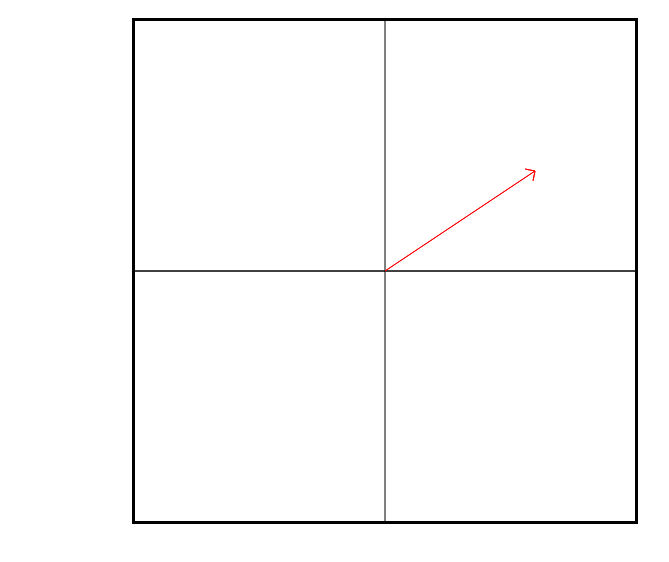
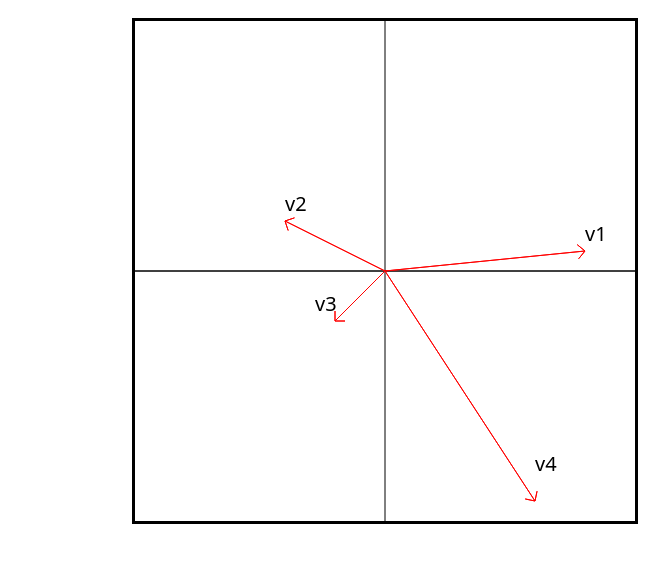
Before and after one commit to Grimmbol/visual, a plain HTML site: page linalg/index.html in a window 1280 px wide. Shown: the part 48-610 px from the top of the page, without its empty margins (258-927 px from the left). Drawn offline with Linux system fonts and the light colour scheme.

Commit message:
add rendering support for label objects, and correct angle calculations for vectors outside of the first quadrant

```diff
--- a/linalg/index.html
+++ b/linalg/index.html
@@ -7,6 +7,8 @@
 <body>
   <main>
     <h1> Equations! </h1>
-    <canvas id = "main_canvas" width="500px" height="500px"></canvas>
+    <canvas id = "main_canvas" width="500px" height="500px">
+      Your browser does not seem to support HTML canvas :'(
+    </canvas>
   </main>
 </body>
--- a/linalg/linalg.js
+++ b/linalg/linalg.js
@@ -3,33 +3,59 @@
 // global contants
 const STROKE_DEFAULT = 'rgb(  0,  0,  0)';
 const STROKE_VECTOR  = 'rgb(255,  0,  0)';
+const FONT_DEFAULT = '20px sans';
 
 
 // *** Rendring ***
 function render(state) {
+    clear_canvas(state);
     draw_axis(state);
     render_objects(state);
 }
 
+function clear_canvas(state) {
+    let context = state.context;
+    context.clearRect(0,0, state.width, state.height);
+}
+
 function render_objects(state) {
-    let num_objects = state.objects.length
+    let numObjects = state.objects.length
     let objects = state.objects;
-    for(let i = 0; i < num_objects; i++) {
-	let current_object = objects[i]
-	let current_type = current_object.type
+    for(let i = 0; i < numObjects; i++) {
+	let currentObject = objects[i]
+	let currentType = currentObject.type
 
-	if(string_keys_match(current_type, "vector")) {
+	if(stringKeysMatch(currentType, "vector")) {
 	    render_vector(
 		state,
-		current_object.x,
-		current_object.y,
-		current_object.start
+		currentObject.x,
+		currentObject.y,
+		currentObject.translation
 	    );
 	}
+	else if(stringKeysMatch(currentType, "label")) {
+	    renderLabel(
+		state,
+		currentObject.x,
+		currentObject.y,
+		currentObject.content
+	    )
+	}
 	else {
-	    throw 'Unrecognised object "' + current_type + '" at index ' + i;
+	    throw 'Unrecognised object "' + currenType + '" at index ' + i;
 	}
     }
+}
+
+function renderLabel(state, x, y, content) {
+    console.log(state);
+    let context = state.context;
+    let renderx = state.origin.x + x;
+    let rendery = state.origin.y - y;
+
+    console.log("rendering", content, " at ", renderx, rendery);
+    context.font = FONT_DEFAULT;
+    context.fillText(content, renderx, rendery);
 }
 
 function draw_axis(state) {
@@ -56,27 +82,17 @@ function render_vector(state, x, y, start) {
     renderLine(state, STROKE_VECTOR, x, y, start);
 
     // The arrowhead. This should be a right angle, with the line at 45 degrees
-    let baseAngle = 0
-    baseAngle = Math.asin (
-	y / Math.sqrt(Math.pow(x, 2) + Math.pow(y, 2))
-    )
+    let baseAngle = findVectorAngle(x, y);
 
-    console.log('baseAngle in rads:', baseAngle);
-    baseAngle = (baseAngle/(2*Math.PI)) * 360;
-
-    console.log('baseAngle:', baseAngle);
+    console.log(baseAngle);
 
     let upperAngle = baseAngle + 180 - 45;
     let lowerAngle = baseAngle + 180 + 45;
     let baseLength = 10;
 
-    console.log(upperAngle, lowerAngle);
-
     let baseVector = {x: baseLength, y:0};
     let upperVector = rotateVector(baseVector.x, baseVector.y, upperAngle);
     let lowerVector = rotateVector(baseVector.x, baseVector.y, lowerAngle);
-
-    console.log(baseVector, upperVector, lowerVector);
 
     let tipx = start.x + x;
     let tipy = start.y + y;
@@ -103,7 +119,7 @@ function renderLine(state, stroke, x, y, start) {
 }
 
 // *** helpers and generators ***
-function string_keys_match(s1, s2) {
+function stringKeysMatch(s1, s2) {
     if (s1.localeCompare(s2) == 0) {
 	return true;
     }
@@ -117,7 +133,7 @@ function pxstringToInt(input) {
     return parseInt(trimmedString);
 }
 
-// In degrees
+// Input and output in degrees
 function rotateVector(x, y, angle) {
     let cycles = (angle%360) / 360;
     let angle_rad = 2*Math.PI*cycles;
@@ -132,10 +148,42 @@ function rotateVector(x, y, angle) {
     return result;
 }
 
+// Outputs in degrees
+function findVectorAngle(x, y) {
+    // first compute the angle as if the vector was in the first quadrant
+    let angle = Math.abs(Math.asin(y / Math.sqrt(Math.pow(x, 2) + Math.pow(y, 2))));
+    console.log("The raw angle", angle);
+
+    // Then we check the quadrant
+    if(x < 0 && y > 0) { // Second, angle flipped about the y-axis
+	console.log("second quadrant")
+	angle += (Math.PI - 2 * angle);
+    }
+    else if(x < 0 && y < 0) { // Third, flipped about y = -x
+	console.log("third quadrant")
+	angle += Math.PI;
+    }
+    else if(x > 0 && y < 0) { // Fourth, angle flipped about the x-axis
+	console.log("fourth quadrant")
+	angle = -angle;
+    }
+
+    // Convert to degrees and return
+    angle = 360 * (angle/(2*Math.PI));
+    console.log("the angle was found to be", angle);
+    return angle
+}
+
 const init = () => {
     let handle = document.querySelector("#main_canvas");
     let context = handle.getContext('2d');
-    let state = {
+    let state = populateInitialState(context);
+
+    render(state);
+}
+
+function populateInitialState(context) {
+    return {
 	origin: {x: 250, y: 250},
 	size: {
 	    width:  pxstringToInt(context.canvas.attributes.width.value),
@@ -145,17 +193,66 @@ const init = () => {
 	objects: [
 	    {
 		type: 'vector',
-		x: 150,
-		y: 100,
-		start: {
+		x: 200,
+		y: 20,
+		translation: {
 		    x: 0,
 		    y: 0
 		}
-	    }
+	    },
+	    {
+		type: 'label',
+		content: 'v1',
+		x: 200,
+		y: 30
+	    },
+	    {
+		type: 'vector',
+		x: -100,
+		y: 50,
+		translation: {
+		    x: 0,
+		    y: 0
+		}
+	    },
+	    {
+		type: 'label',
+		content: 'v2',
+		x: -100,
+		y: 60
+	    },
+	    {
+		type: 'vector',
+		x: -50,
+		y: -50,
+		translation: {
+		    x: 0,
+		    y: 0
+		}
+	    },
+	    {
+		type: 'label',
+		content: 'v3',
+		x: -70,
+		y: -40
+	    },
+	    {
+		type: 'vector',
+		x: 150,
+		y: -230,
+		translation: {
+		    x: 0,
+		    y: 0
+		}
+	    },
+	    {
+		type: 'label',
+		content: 'v4',
+		x: 150,
+		y: -200
+	    },
 	]
     };
-
-    render(state);
 }
 
 window.onload = init;
```
